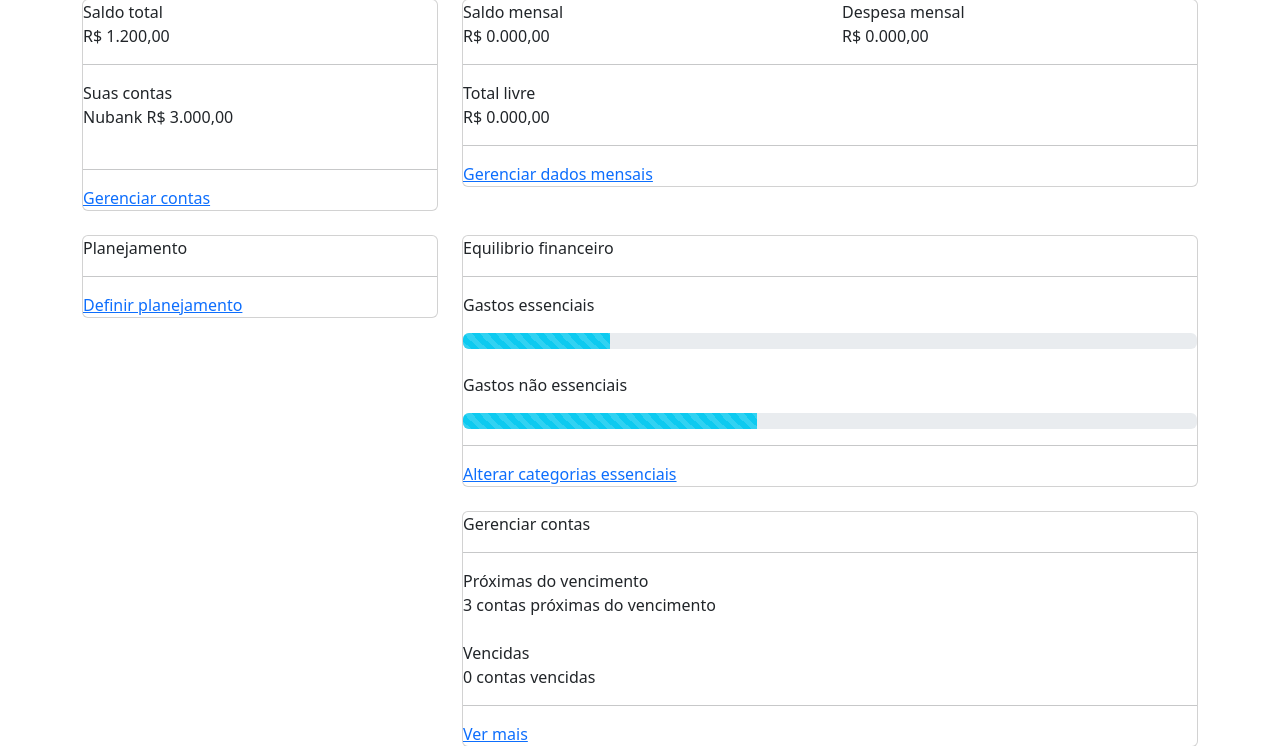
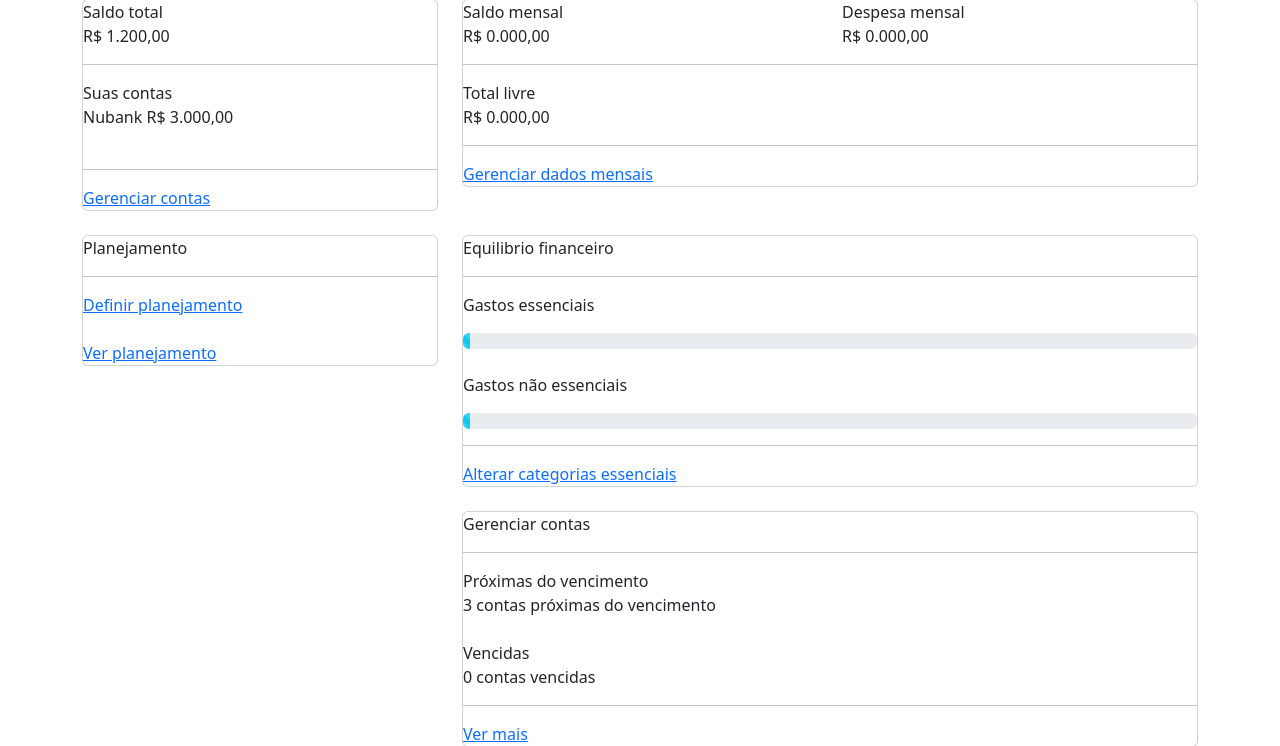
Before and after one commit to AtilaPeixoto/Django, a Django app: template Gerenciador/core/perfil/templates/home.html in a window 1280 px wide. Shown: the part 479-1225 px from the top of the page. Run offline with Django 4.2, Linux system fonts and the light colour scheme; the template is opened without the code that fills it: most values are stand-ins (such as "Sample title", 1, 10 or a date in 2020).

Commit message:
funcional

```diff
--- a/Gerenciador/core/core/settings.py
+++ b/Gerenciador/core/core/settings.py
@@ -41,6 +41,8 @@ INSTALLED_APPS = [
     'django.contrib.staticfiles',
     'perfil',
     'extrato',
+    'planejamento',
+    'contas',
 
 ]
 
--- a/Gerenciador/core/core/urls.py
+++ b/Gerenciador/core/core/urls.py
@@ -8,5 +8,7 @@ urlpatterns = [
     path('perfil/', include('perfil.urls')),
     path('extrato/', include('extrato.urls')),
     path('extrato/', include('extrato.urls')),
+    path('planejamento/', include('planejamento.urls')),
+    path('contas/', include('contas.urls'))
 
 ] + static(settings.MEDIA_URL, document_root=settings.MEDIA_ROOT)
--- a/Gerenciador/core/perfil/templates/gerenciar.html
+++ b/Gerenciador/core/perfil/templates/gerenciar.html
@@ -27,7 +27,7 @@
                             <div class="lista-contas-main">
                                 <span><img width="10%" src="{{conta.icone.url}}">&nbsp&nbsp{{conta}}</span>
 
-                                <span class="total-conta positivo ">R$ {{conta.valor}} <a href='/perfil/deletar_banco/{{conta.id}}'><img src="{% static 'perfil/img/exit.png' %}"></a> </span>
+                                <span class="total-conta positivo ">R$ {{conta.valor}} <a href='/perfil/deletar_banco/{{conta.id}}'> <img src="{% static 'geral/img/exit.png' %}"></a> </span>
                             </div>
                             <br>
                         {% endfor %}
@@ -104,7 +104,7 @@
                         <div class="lista-contas-main">
                             <span>{{categoria}}</span>
 
-                            <span class="total-conta"><a href="{% url 'update_categoria' categoria.id %}"><img src="{% if categoria.essencial %}{% static 'perfil/img/check.png' %}{% else %}{% static 'perfil/img/exit.png' %}{% endif %}">
+                            <span class="total-conta"><a href="{% url 'update_categoria' categoria.id %}"><img src="{% if categoria.essencial %}{% static 'geral/img/check.png' %}{% else %}{% static 'geral/img/exit.png' %}{% endif %}">
                             </a></span>
                         </div>
                         <br>
--- a/Gerenciador/core/perfil/templates/home.html
+++ b/Gerenciador/core/perfil/templates/home.html
@@ -15,14 +15,14 @@
         <br>
         <div class="row">
             <div class="col-md-3">
-                <a style="text-decoration: none; color:white;" href="#">
+                <a style="text-decoration: none; color:white;" href="{% url 'novo_valor' %}">
                     <div class="card">
                         <div class="row">
                             <div class="col-md-8">
-                                <span  class="fonte-destaque">RS 1.000,00</span>
+                                <span  class="fonte-destaque">RS {{total_entradas}}</span>
                             </div>
                             <div class="col-md">
-                                <img class="icone-setas" src="{% static  'perfil/img/entradas.png' %}">
+                                <img class="icone-setas" src="{% static  'geral/img/entradas.png' %}">
                             </div>
                         </div>
 
@@ -30,14 +30,14 @@
                 </a>
             </div>
             <div class="col-md-3">
-                <a style="text-decoration: none; color:white;" href="#">
+                <a style="text-decoration: none; color:white;" href="{% url 'novo_valor' %}">
                     <div class="card">
                         <div class="row">
                             <div class="col-md-8">
-                                <span  class="fonte-destaque">RS 1.000,00</span>
+                                <span  class="fonte-destaque">RS {{total_saidas}}</span>
                             </div>
                             <div class="col-md">
-                                <img class="icone-setas" src="{% static 'perfil/img/saidas.png' %}">
+                                <img class="icone-setas" src="{% static 'geral/img/saidas.png' %}">
                             </div>
                         </div>
                     </div>
@@ -71,7 +71,7 @@
 
                     </div>
                     <hr class="hr-borda">
-                    <a href="#" class="botao-principal">Gerenciar contas</a>
+                    <a href="{% url 'definir_contas' %}" class="botao-principal">Gerenciar contas</a>
                 </div>
 
             </div>
@@ -100,7 +100,7 @@
                     <span class="fonte-destaque">Total livre</span>
                     <span class="font-light negativo">R$ 0.000,00</span>
                     <hr class="hr-borda">
-                    <a href="#" class="botao-principal">Gerenciar dados mensais</a>
+                    <a href="{% url 'gerenciar' %}" class="botao-principal">Gerenciar dados mensais</a>
                 </div>
             </div>
 
@@ -113,7 +113,9 @@
                         <span class="fonte-destaque">Planejamento</span>
                     </div>
                     <hr class="hr-borda">
-                    <a href="#" class="botao-principal">Definir planejamento</a>
+                    <a href="{% url 'definir_planejamento' %}" class="botao-principal">Definir planejamento</a>
+                    <br>
+                    <a href="{% url 'ver_planejamento' %}" class="botao-principal">Ver planejamento</a>
                 </div>
             </div>
             <div class="col-md-8">
@@ -123,16 +125,16 @@
 
                     <p>Gastos essenciais</p>
                     <div class="progress">
-                        <div class="progress-bar progress-bar-striped bg-info" role="progressbar" style="width: 20%" aria-valuenow="50" aria-valuemin="0" aria-valuemax="100"></div>
+                        <div class="progress-bar progress-bar-striped bg-info" role="progressbar" style="width: {{percentual_gastos_essenciais}}%" aria-valuenow="50" aria-valuemin="0" aria-valuemax="100"></div>
                     </div>
                     <br>
                     <p>Gastos não essenciais</p>
                     <div class="progress">
-                        <div class="progress-bar progress-bar-striped bg-info" role="progressbar" style="width: 40%" aria-valuenow="50" aria-valuemin="0" aria-valuemax="100"></div>
+                        <div class="progress-bar progress-bar-striped bg-info" role="progressbar" style="width: {{percentual_gastos_nao_essenciais}}%" aria-valuenow="50" aria-valuemin="0" aria-valuemax="100"></div>
                     </div>
 
                     <hr class="hr-borda">
-                    <a href="#" class="botao-principal">Alterar categorias essenciais</a>
+                    <a href="{% url 'gerenciar' %}" class="botao-principal">Alterar categorias essenciais</a>
 
                 </div>
             </div>
@@ -155,7 +157,7 @@
 
                     <hr class="hr-borda">
 
-                    <a href="#" class="botao-principal">Ver mais</a>
+                    <a href="{% url 'ver_contas' %}" class="botao-principal">Ver mais</a>
 
                 </div>
             </div>
--- a/Gerenciador/core/perfil/urls.py
+++ b/Gerenciador/core/perfil/urls.py
@@ -7,4 +7,5 @@ urlpatterns = [
     path('cadastrar_banco/', views.cadastrar_banco, name="cadastrar_banco"),
     path('cadastrar_categoria/', views.cadastrar_categoria, name="cadastrar_categoria"),
     path('update_categoria/<int:id>', views.update_categoria, name="update_categoria"),
+    path('dashboard/', views.dashboard, name="dashboard"),
 ]
--- a/Gerenciador/core/templates/bases/base.html
+++ b/Gerenciador/core/templates/bases/base.html
@@ -11,7 +11,7 @@
   </head>
   <body>
     <nav class="navbar navbar-expand-lg navbar-dark" style="background-color: #201F1F;">
-        <a class="navbar-brand" style="margin-left: 30px" href="">FINAN.CE</a>
+        <a class="navbar-brand" style="margin-left: 30px" href="{% url 'home' %}">FINAN.CE</a>
     </nav>
     {% block 'body' %}{% endblock %}
     <script src="https://cdn.jsdelivr.net/npm/bootstrap@5.3.0-alpha1/dist/js/bootstrap.bundle.min.js"></script>
```
Also changed, not shown: Gerenciador/core/perfil/models.py (+14 -3 lines), Gerenciador/core/perfil/views.py (+26 -6 lines), Gerenciador/core/db.sqlite3.
